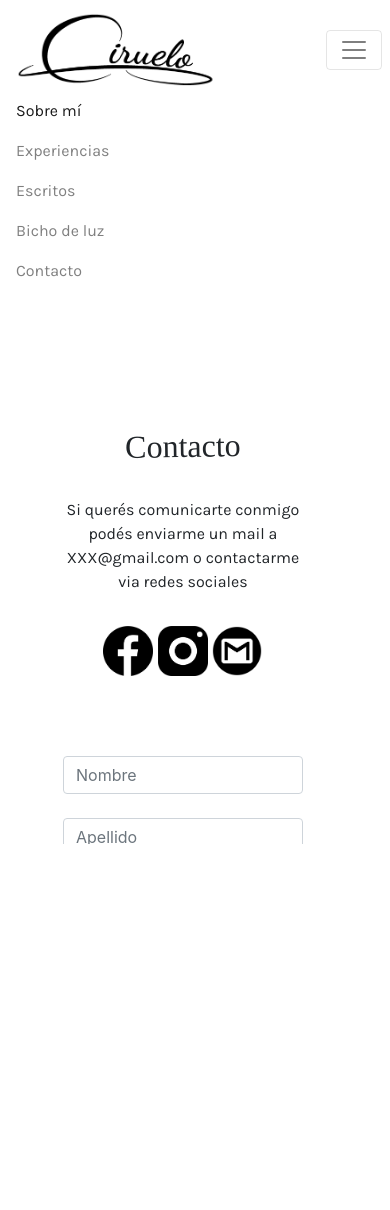
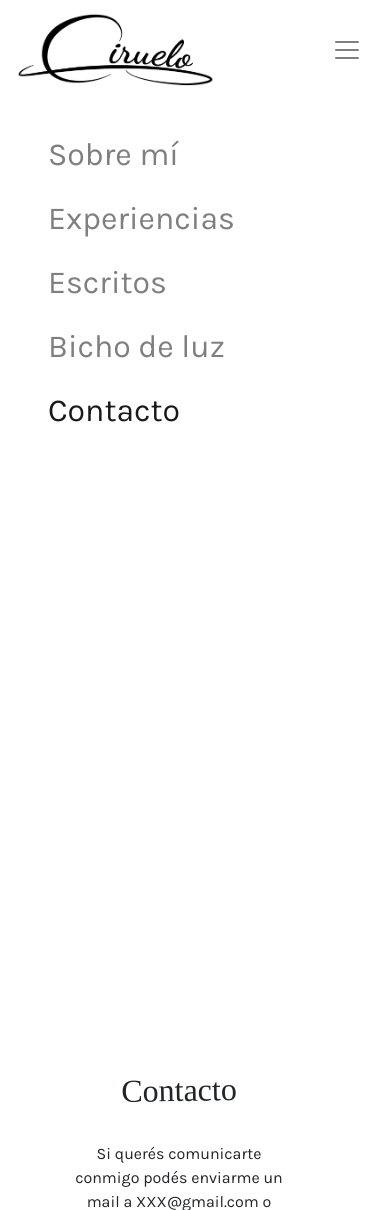
Before and after one commit to aortiz20/Ciruelo, a PHP site: page /pages/contacto.html in a window 390 px wide, after a click that opens the changed part. Shown: the top 1210 px of the page. Before the commit the page ends 844 px from the top, so only its background shows below. Run offline with PHP 8.4, Linux system fonts and the light colour scheme; some web fonts are replaced.

Commit message:
todos los cambios que querian

```diff
--- a/scss/estilos.scss
+++ b/scss/estilos.scss
@@ -19,7 +19,14 @@ $general: Karla;
   src: url("../fonts/POST.OTF");
 }
 
+.abs-center-x {
+    position: absolute;
+    left: 45%;
+    transform: translateX(-50%);
+    transform: translateY(-40%)
+}
 
+/*
 html,body{
     overflow-x: hidden;
     color:black;
@@ -29,6 +36,7 @@ html,body{
     margin: 0px;
     padding: 0px;
   }
+  */
 
 
 
@@ -120,5 +128,27 @@ margin: 8rem 5rem 8rem 3rem;
     transform:scale(0);
 
 }
+
+// Menu hamburguesa
+
+@media (max-width: 768px) {
+.navbar-collapse {
+    height: 100vh;
+    font-size: 2rem;
+    padding: 2rem;
+}
+.collapse {
+    font-size: 2rem;
+    padding: 2rem;
+}
+
+}
+
+.navbar-toggler, .navbar-toggler {
+    border: none !important;
+  }
+
+
+
 @import url("https://fonts.googleapis.com/css2?family=Karla:ital,wght@0,200;0,300;0,400;0,500;0,600;0,700;0,800;1,200;1,300;1,400;1,500;1,600;1,700;1,800&display=swap");
 @import "../bootstrap/scss/bootstrap.scss";
```
Also changed, not shown: index.html (+9 -10 lines), css/style.css.
